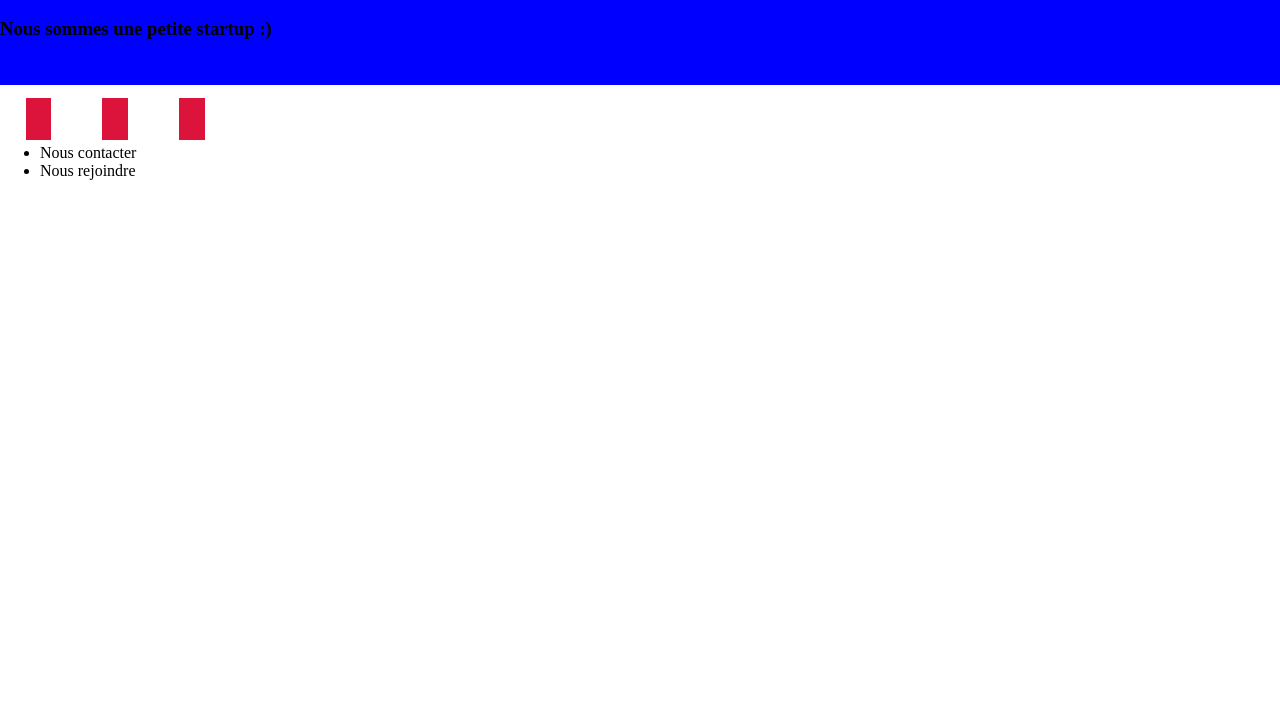
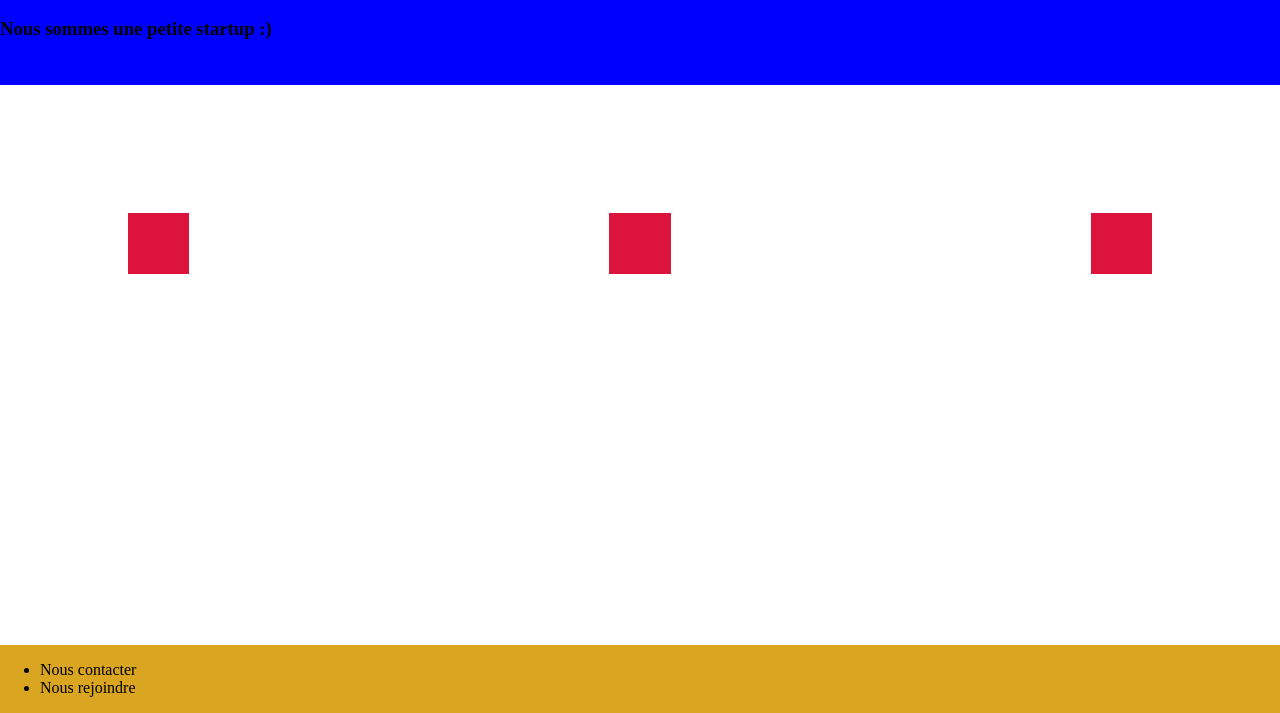
Before and after one commit to pbethune98/ProjetVersioning, a plain HTML site: page index.html in a window 1280 px wide. Shown: the part 87-800 px from the top of the page. Drawn offline with Linux system fonts and the light colour scheme.

Commit message:
Modification of the footer

```diff
--- a/index.css
+++ b/index.css
@@ -1,6 +1,8 @@
-body{
+html, body{
     margin: 0px;
     padding: 0px;
+    min-height: 100%;
+    height: 100%;
 }
 
 header{
@@ -19,9 +21,24 @@ main{
 
 .square{
     background-color: crimson;
-    padding: 1%;
-    width: 2%;
-    margin: 2%;
-    display: inline;
+    padding: 3%;
+    /* width: 2%; */
+    margin: ;
+    display: inline-block;
+    justify-content: end;
+    align-items: flex-start;
+}
+
+#BigDiv{
+    margin: 10%;
+    display: flex;
     justify-content: space-between;
 }
+
+footer{
+    background-color: goldenrod;
+    height: auto !important;
+    bottom: 0;
+    position: absolute;
+    width: 100%;
+}
--- a/index.html
+++ b/index.html
@@ -13,9 +13,11 @@
         <h3>Nous sommes une petite startup :)</h3>
     </header>
     <main>
-        <div class="square" id="Right"></div>
-        <div class="square" id="Center"></div>
-        <div class="square" id="Left"></div>
+        <div id="BigDiv">
+            <div class="square" id="Right"></div>
+            <div class="square" id="Center"></div>
+            <div class="square" id="Left"></div>
+        </div>
     </main>
     <footer>
         <ul>
```
